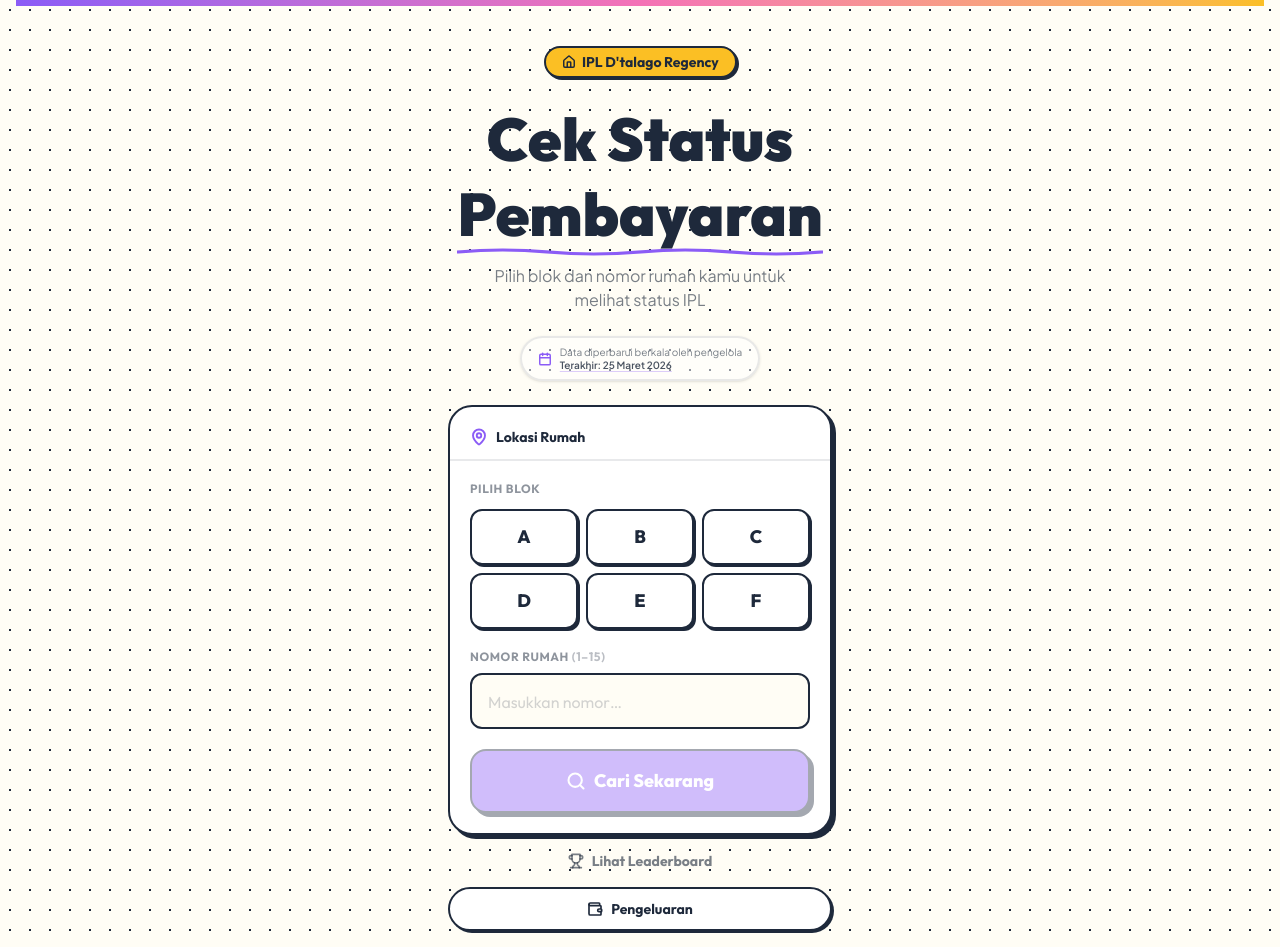
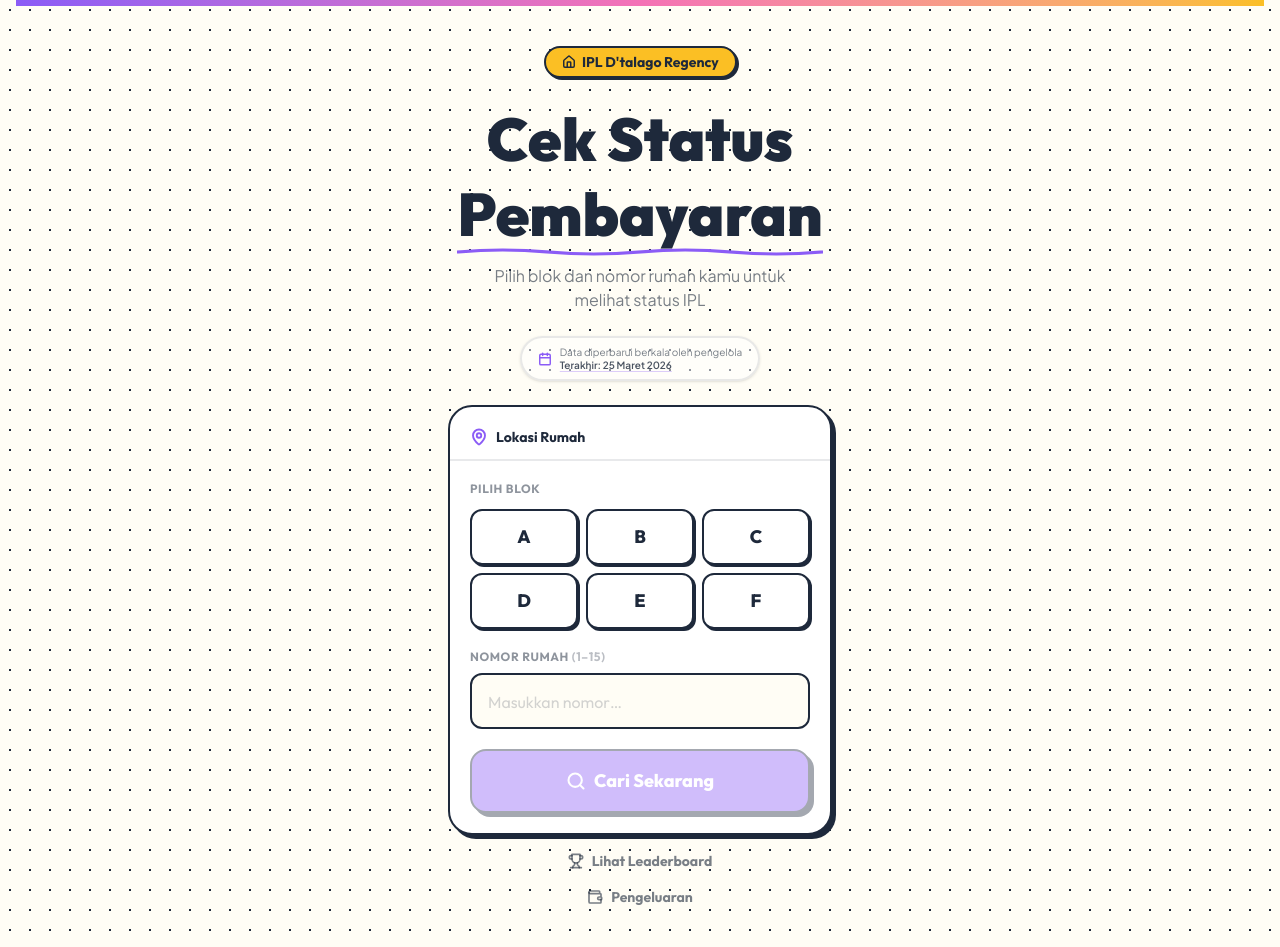
Before and after one commit to ihsansatriawan/catat-uang-warga, a React (Vite) app: page / in a window 1280 px wide. Shown: the top 947 px of the page. Built offline with nearby package versions, Linux system fonts and the light colour scheme.

Commit message:
fix: align pengeluaran link style with existing nav links

```diff
--- a/src/components/SearchView.jsx
+++ b/src/components/SearchView.jsx
@@ -186,16 +186,14 @@ export default function SearchView({ onSearch }) {
         </div>
 
         {/* Pengeluaran link */}
-        <div className="mt-3 animate-fade-in stagger-4 w-full max-w-sm">
+        <div className="mt-3 animate-fade-in stagger-5">
           <Link
             to="/pengeluaran"
-            className="flex items-center justify-center gap-2 w-full
-              bg-white text-slate-dark font-heading font-bold
-              border-2 border-slate-dark rounded-full px-5 py-2.5
-              shadow-hard-sm text-sm
-              hover:translate-x-[-1px] hover:translate-y-[-1px] hover:shadow-hard
-              active:translate-x-0 active:translate-y-0 active:shadow-none
-              transition-all duration-150"
+            className="
+              inline-flex items-center gap-2
+              font-heading font-bold text-sm text-slate-dark/60
+              hover:text-violet transition-colors
+            "
           >
             <Wallet size={16} strokeWidth={2.5} />
             Pengeluaran
```
